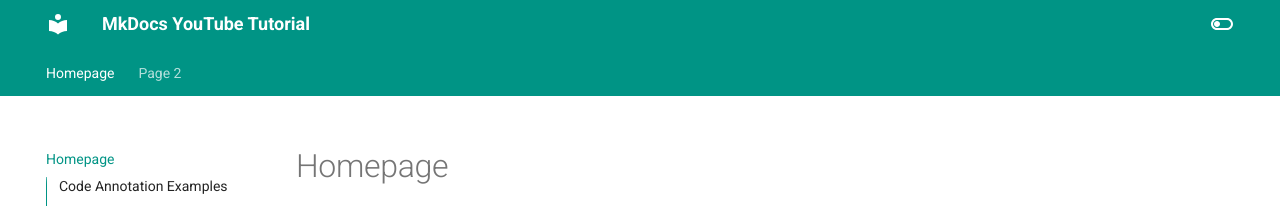
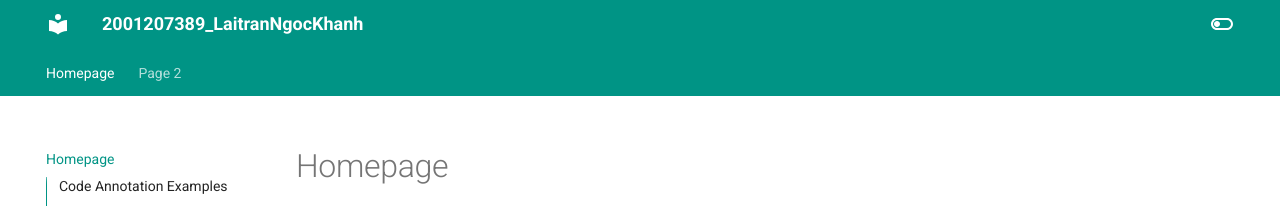
Before and after one commit to nkhhnh/bai5, an MkDocs documentation site: the page built from docs/index.md, in a window 1280 px wide. Shown: the top 206 px of the page. Built offline with MkDocs 1.6.1 and Material for MkDocs 9.7.7, drawn with Linux system fonts in a browser that asks for light colours; emoji names are drawn with the system emoji font.

Commit message:
Update mkdocs.yml

```diff
--- a/mkdocs.yml
+++ b/mkdocs.yml
@@ -1,4 +1,4 @@
-site_name: MkDocs YouTube Tutorial
+site_name: 2001207389_LaitranNgocKhanh
 site_url: https://james-willett.github.io/mkdocs-material-youtube-tutorial/
 theme:
   name: material
```
